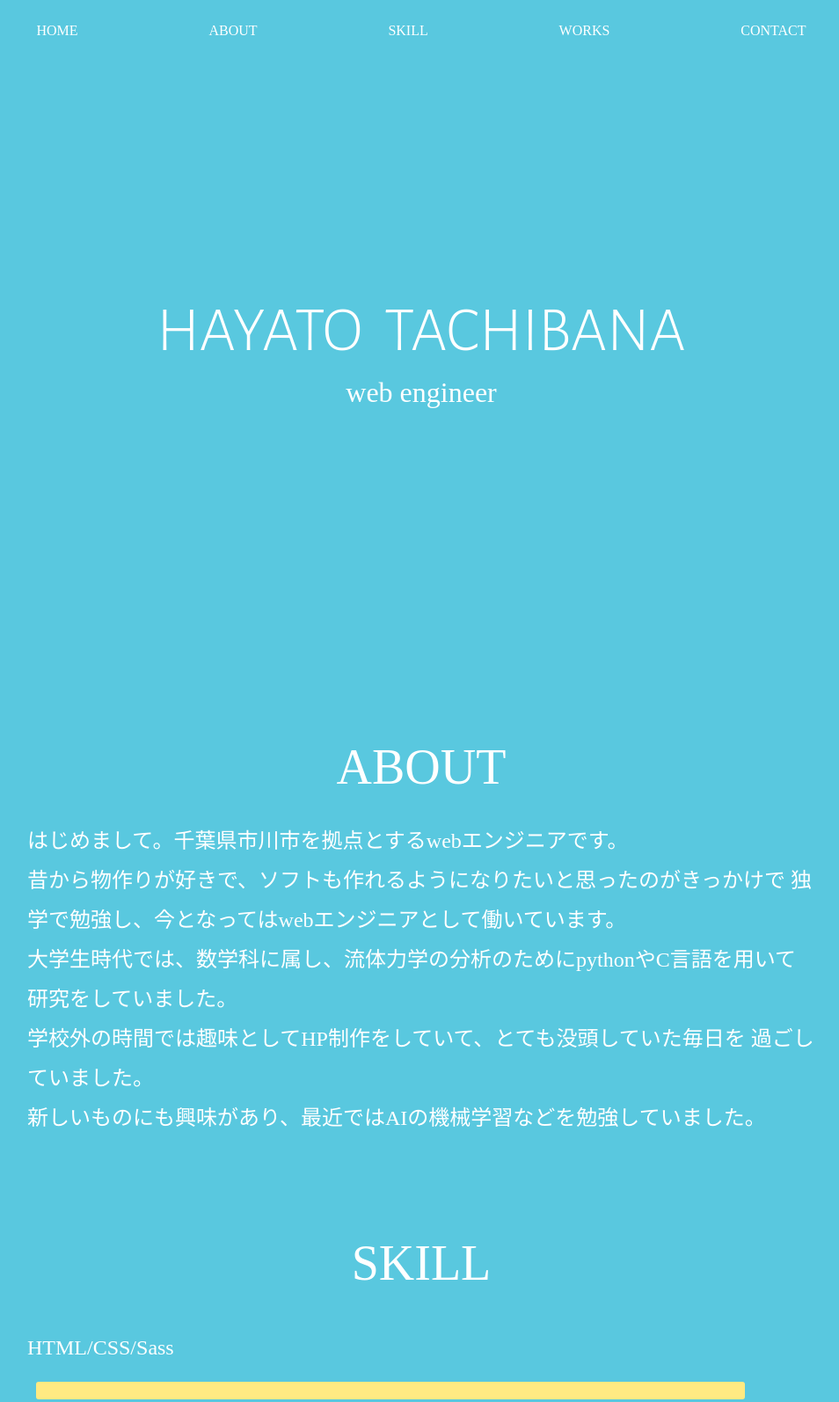
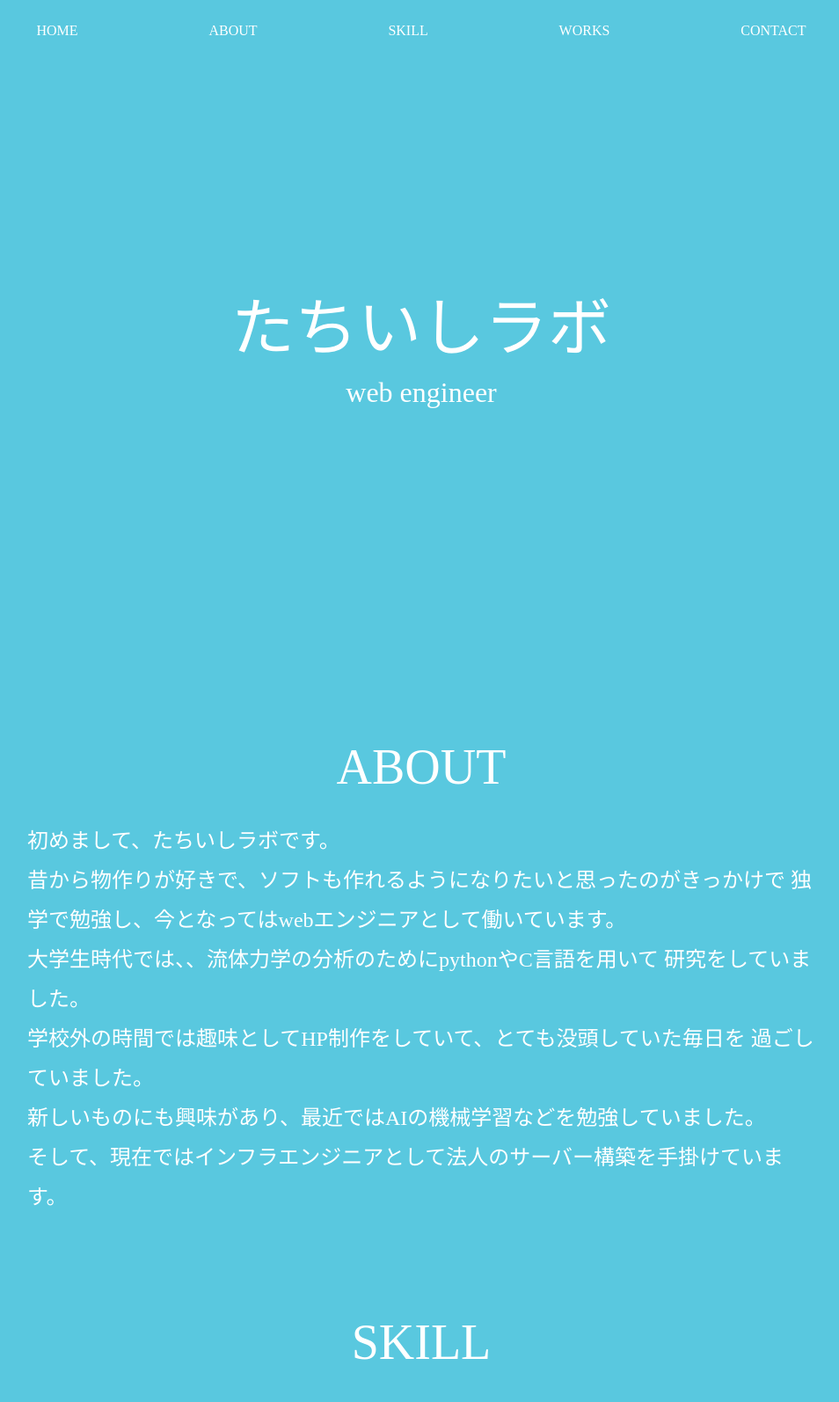
Before and after one commit to banana1072/portfolio, a plain HTML site: page index.html in a window 1280 px wide. Shown: the top 1594 px of the page at 88% size, without its empty margins (161-1115 px from the left). Drawn offline with nearby package versions, Linux system fonts and the light colour scheme.

Commit message:
Update index.html

```diff
--- a/index.html
+++ b/index.html
@@ -28,7 +28,7 @@
             <div class="main-container">
                 <div class="main-home">
                     <div class="main-home-container">
-                        <h1>HAYATO&nbsp;&nbsp;TACHIBANA</h1>
+                        <h1>たちいしラボ</h1>
                         <h2>web engineer</h2>
                     </div>
                 </div>
@@ -40,12 +40,13 @@
                         </div>
                         <div class="intro">
                             <p>
-                                はじめまして。千葉県市川市を拠点とするwebエンジニアです。<br>
+                                初めまして、たちいしラボです。<br>
                                 昔から物作りが好きで、ソフトも作れるようになりたいと思ったのがきっかけで
                                 独学で勉強し、今となってはwebエンジニアとして働いています。<br>
-                            大学生時代では、数学科に属し、流体力学の分析のためにpythonやC言語を用いて
+                            大学生時代では、、流体力学の分析のためにpythonやC言語を用いて
                             研究をしていました。<br>学校外の時間では趣味としてHP制作をしていて、とても没頭していた毎日を
                                 過ごしていました。<br>新しいものにも興味があり、最近ではAIの機械学習などを勉強していました。
+                                <br>そして、現在ではインフラエンジニアとして法人のサーバー構築を手掛けています。
                             </p>
                         </div>
                     </div>
@@ -119,9 +120,9 @@
                             <p>
                                 ご連絡は以下のメールアドレスから<br>お願いします。
                             </p>
-                            <a href="mailto:banana19980702@gmail.com" id="contact_me">message me</a>
+                            <a href="mailto:tachi.ishi.lab@gmail.com" id="contact_me">message me</a>
                         </div>
-                        <p class="mail">メールアドレス：<span class="address">banana19980702@gmail.com</span></p>
+                        <p class="mail">メールアドレス：<span class="address">tachi.ishi.lab@gmail.com</span></p>
                     </div>
                 </div>
             </div>
```
